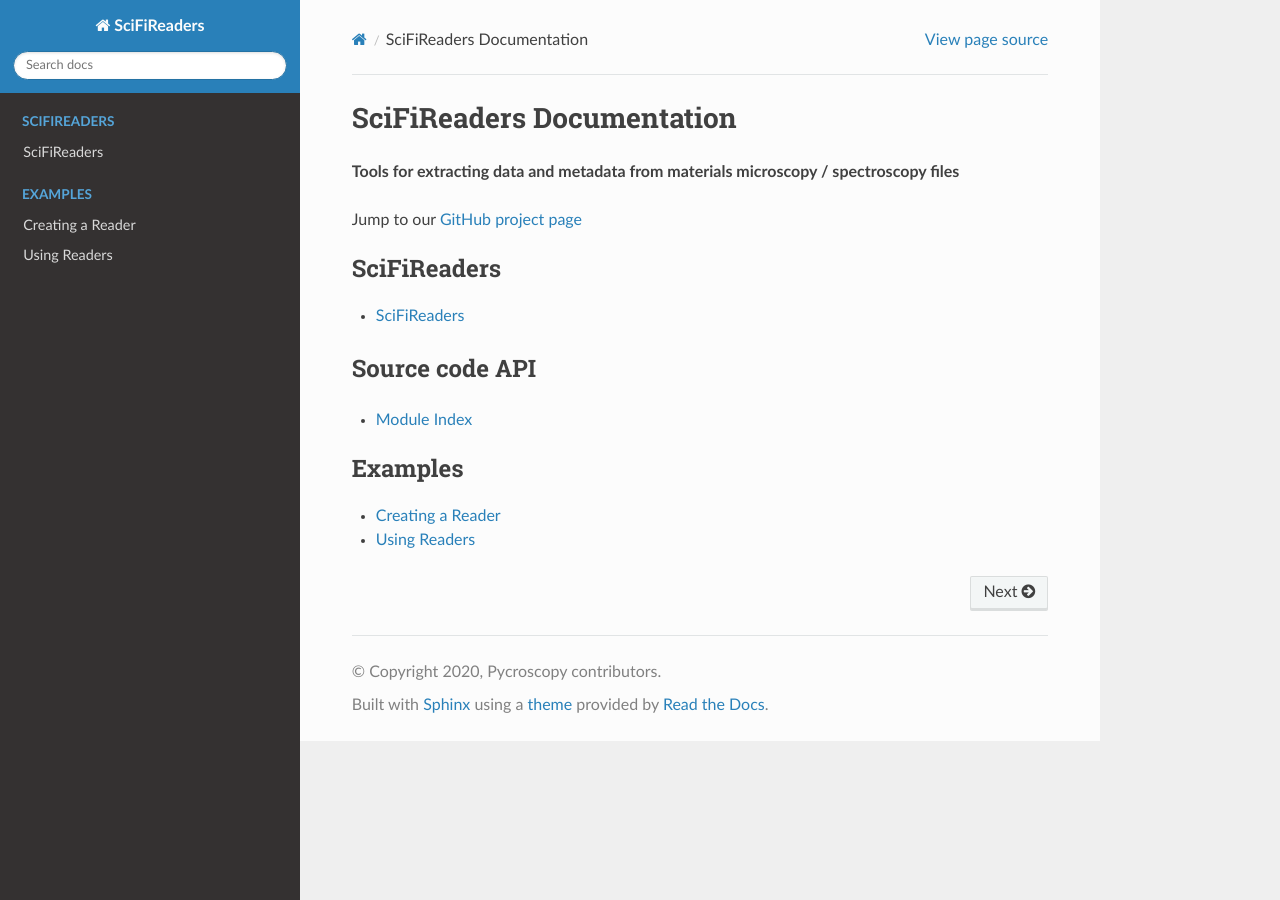
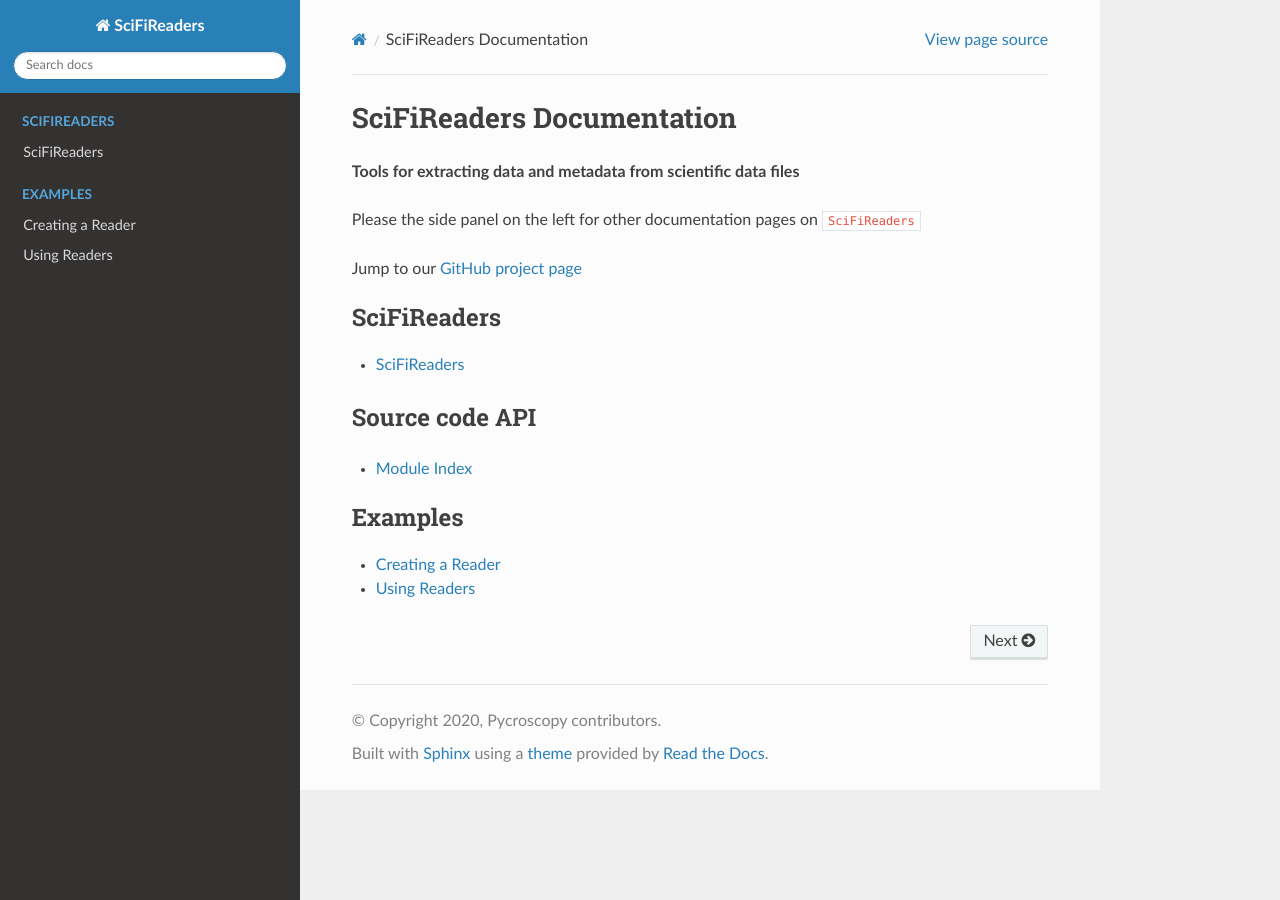
Before and after one commit to pycroscopy/SciFiReaders, a Sphinx documentation site: the page built from docs/source/index.rst, in a window 1280 px wide. Built offline with Sphinx 7.4.7 and the Read the Docs theme 2.0.0, drawn with Linux system fonts in a browser that asks for light colours; pages that are not in the unit, such as notebooks, are missing from menus; the version number could not be read and is left out.

Commit message:
Minor corrections to index.rst

```diff
--- a/docs/source/index.rst
+++ b/docs/source/index.rst
@@ -6,7 +6,9 @@
 SciFiReaders Documentation
 ==========================
 
-**Tools for extracting data and metadata from materials microscopy / spectroscopy files**
+**Tools for extracting data and metadata from scientific data files**
+
+Please the side panel on the left for other documentation pages on ``SciFiReaders``
 
 Jump to our `GitHub project page <https://github.com/pycroscopy/SciFiReaders>`_
 
```
